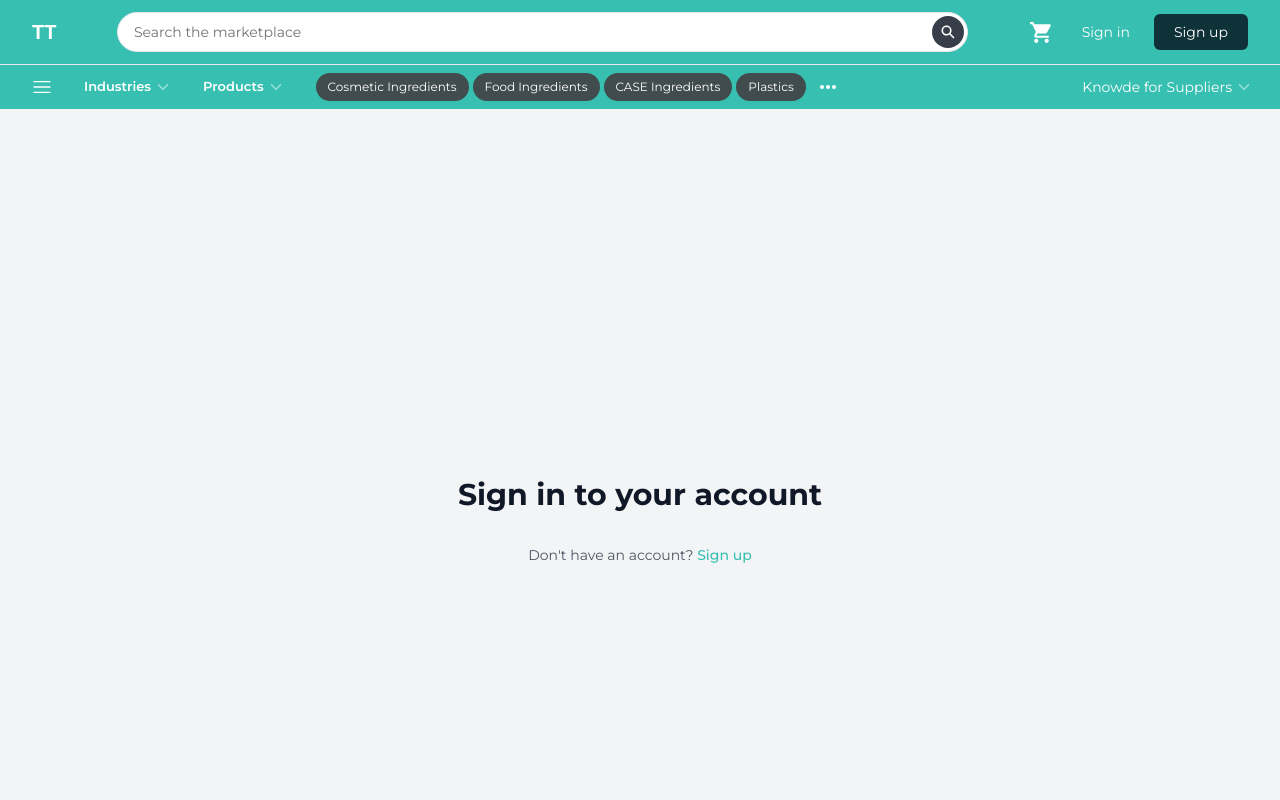
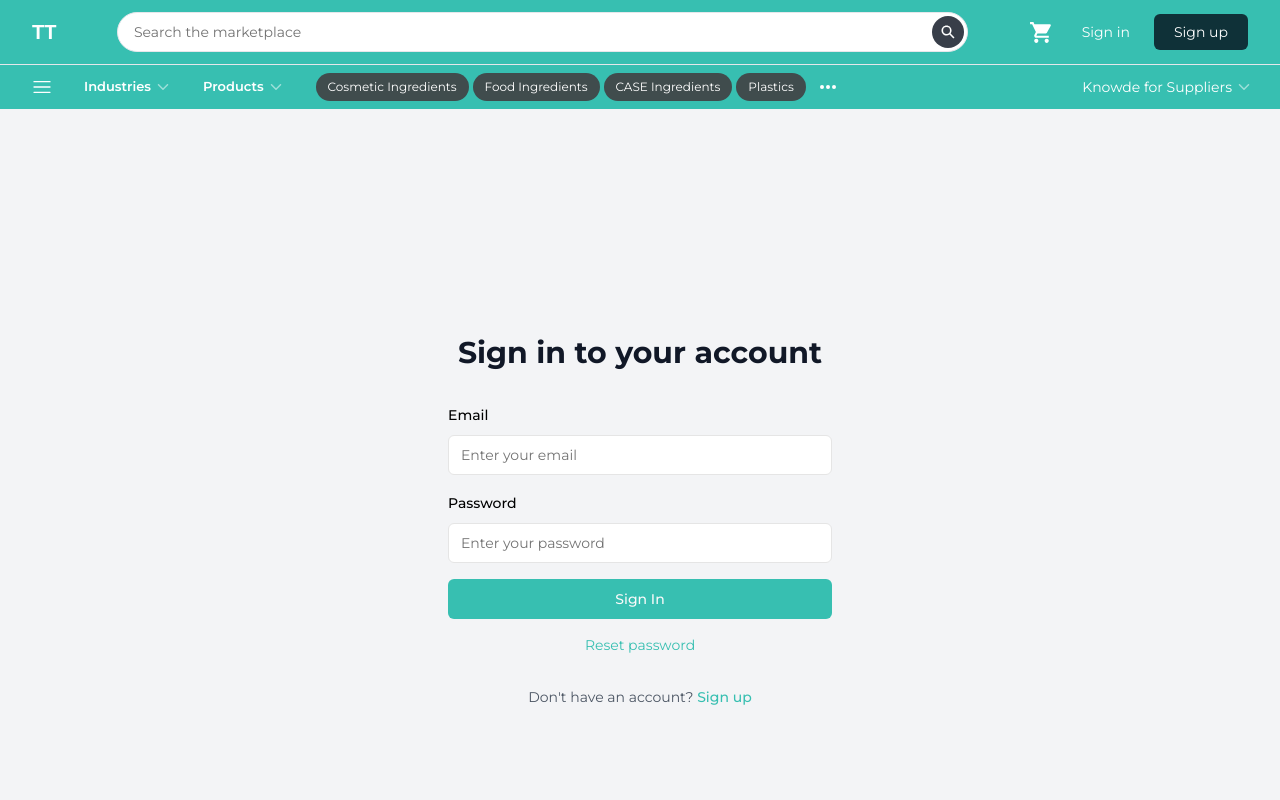
Before and after one commit to Tayyabbutt1133/trade, a Next.js app: page /signin in a window 1280 px wide. Shown: the top 800 px of the page. Built offline with nearby package versions, Linux system fonts and the light colour scheme.

Commit message:
uncomment SignInForm import and component in SignInPage

```diff
--- a/app/signin/page.jsx
+++ b/app/signin/page.jsx
@@ -1,4 +1,4 @@
-// import { SignInForm } from "@/components/SignInForm"
+import { SignInForm } from "@/components/SignInForm"
 import { fonts } from "@/components/ui/font"
 import Link from "next/link"
 
@@ -9,7 +9,7 @@ export default function SignInPage() {
         <div className="text-center">
           <h2 className={`mt-6 text-3xl font-bold text-gray-900 ${fonts.montserrat}`}>Sign in to your account</h2>
         </div>
-        {/* <SignInForm /> */}
+        <SignInForm />
         <p className={`mt-2 text-center text-sm text-gray-600 ${fonts.montserrat}`}>
           Don't have an account?{" "}
           <Link href="/signup" className="font-medium text-[#37bfb1] hover:text-[#2ea89b]">
```
